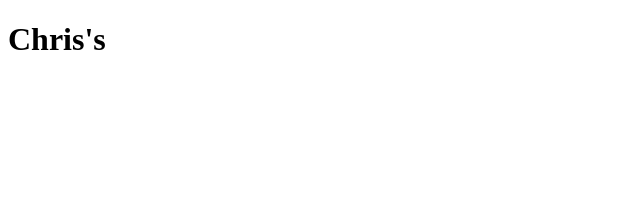
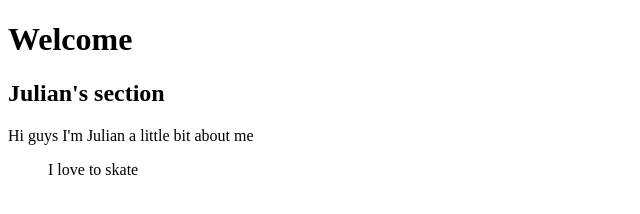
Before and after one commit to Julian-Arboleda/TeamGit, a plain HTML site: page index.html in a window 1280 px wide. Shown: the whole page, without its empty margins (0-640 px from the left). Drawn offline with Linux system fonts and the light colour scheme.

Commit message:
another team commit

```diff
--- a/index.html
+++ b/index.html
@@ -8,6 +8,16 @@
     <link rel="stylesheet" type="text/css" href="styles.css" />
 </head>
 <body>
-    <h1> Chris's</h1>
+    <h1> Welcome </h1>
+    <section>
+        <h1>Julian's section</h1>
+        <p>
+            Hi guys I'm Julian a little bit about me
+            <ul>
+                I love to skate
+
+            </ul>
+        </p>
+    </section>
 </body>
 </html>
```
